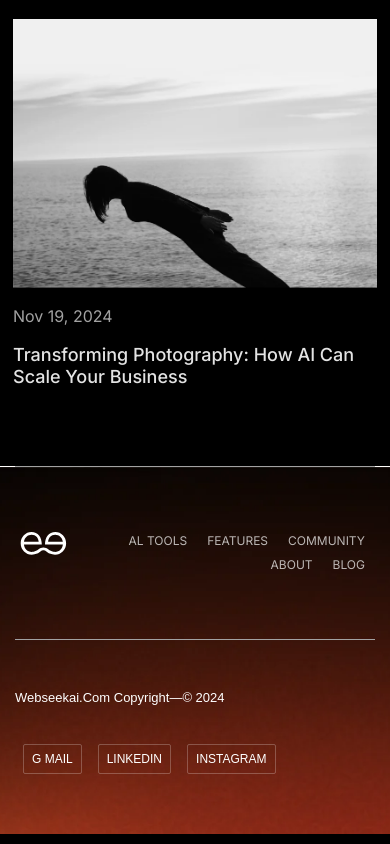
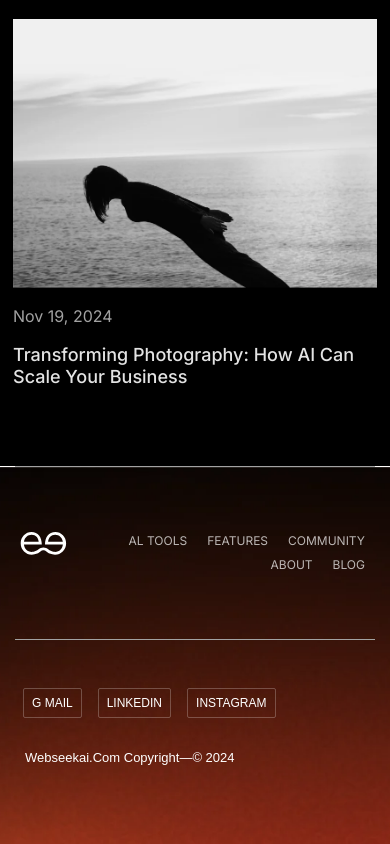
Before and after one commit to muhammadyounus-a/Ash-Website, a plain HTML site: page Blog.html in a window 390 px wide. Shown: the part 3739-4583 px from the top of the page. Drawn offline with nearby package versions, Linux system fonts and the light colour scheme; a web font is replaced by a local one.

Commit message:
footer-fixing

```diff
--- a/Blog.html
+++ b/Blog.html
@@ -198,12 +198,13 @@
                 </div>
                 <div class="line mt-5"></div>
                 <div class="copyright mt-5">
-                    <p>webseekai.com Copyright—© 2024</p>
+                    <p class="tab-copyright">webseekai.com Copyright—© 2024</p>
                     <div class="copyright-button">
                         <button>G MAIL</button>
                         <button>LINKEDIN</button>
                         <button>INSTAGRAM</button>
                     </div>
+                    <p class="phone-copyright">webseekai.com Copyright—© 2024</p>
                 </div>
             </div>
         </footer>
--- a/asset/Global.css
+++ b/asset/Global.css
@@ -628,6 +628,10 @@ input[type="text"]:focus {
     font-family: "Metrophobic", sans-serif;
     font-weight: 400;
     text-transform: uppercase;
+}
+
+.phone-copyright{
+    display: none;
 }
 
 /* media query starting */
@@ -1344,7 +1348,7 @@ input[type="text"]:focus {
 
     .copyright-button {
         display: flex;
-        margin-top: 20px;
+        margin-top: 0px;
     }
 
     .copyright p {
@@ -1366,4 +1370,14 @@ input[type="text"]:focus {
         font-weight: 400;
         text-transform: uppercase;
     }
+
+    .tab-copyright{
+        display: none;
+    }
+
+    .phone-copyright{
+        display: block;
+        margin-top: 30px;
+        margin-left: 10px;
+    }
 }
```
Also changed, not shown: About.html (+2 -1 lines), BlogMain.html (+2 -1 lines), Categories.html (+2 -1 lines), Features.html (+2 -1 lines), Index.html (+2 -1 lines), ProfilePage.html (+2 -1 lines), Search.html (+2 -1 lines), Tools.html (+2 -1 lines).
